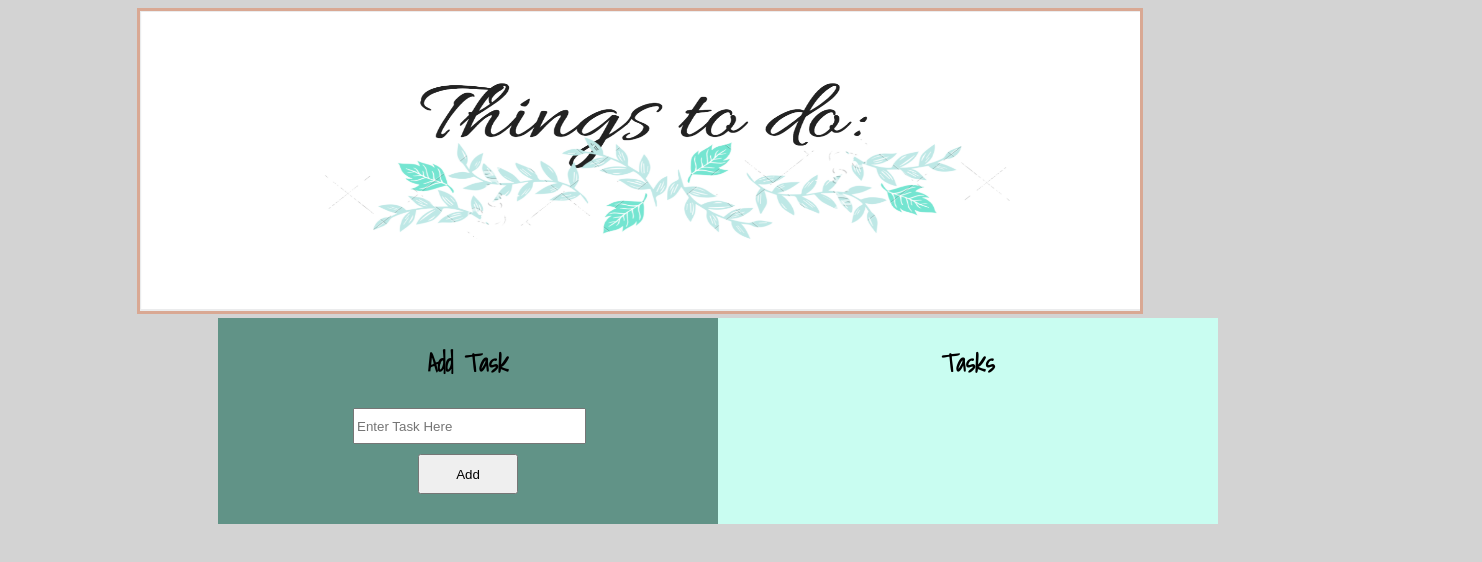
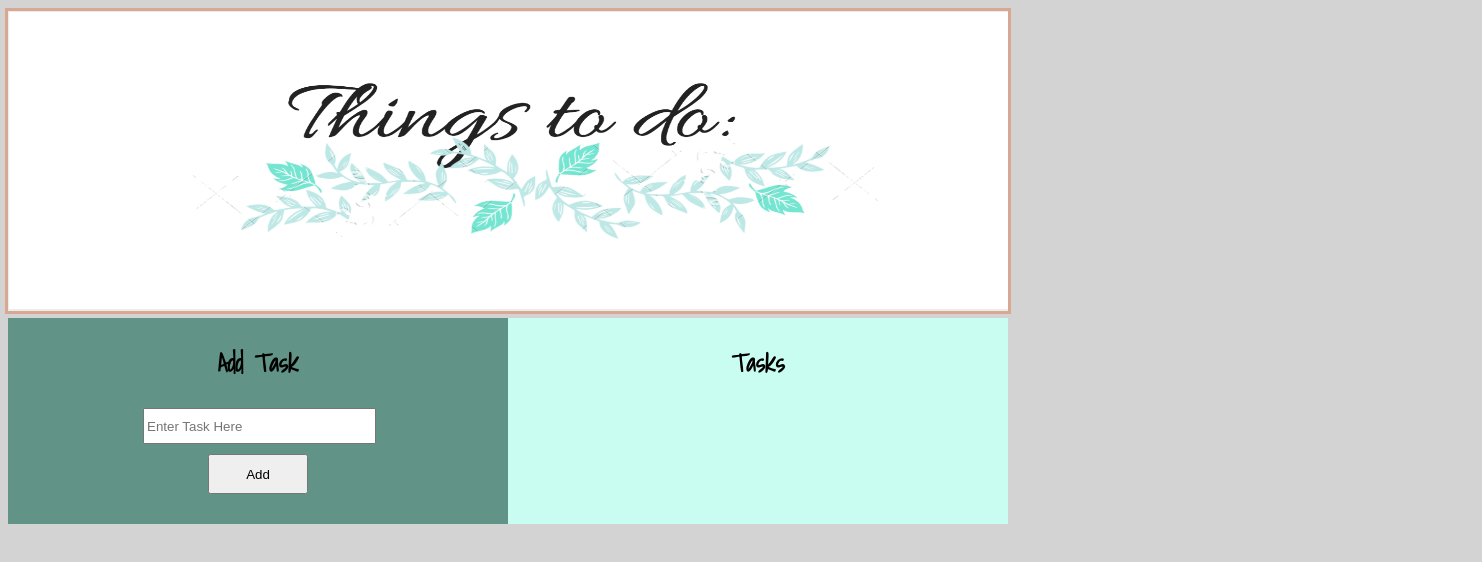
Before and after one commit to bailiebutcher21/TODOLIST, a plain HTML site: page index.html in a window 1280 px wide. Shown: the whole page, 1482 px wide, since content can reach past the window. Drawn offline with nearby package versions, Linux system fonts and the light colour scheme.

Commit message:
Fixed CSS

```diff
--- a/ToDolist.css
+++ b/ToDolist.css
@@ -1,6 +1,6 @@
 body{
-
     background-color: lightgray;
+    width:1000px;
 }
 #topimage img{
     width:1000px;
@@ -12,11 +12,11 @@ body{
 }
 #container{
     display:flex;
+    justify-content: space-around;
     width:100%;
     flex-direction: row;
     flex:1;
     align-self: stretch;
-    margin:0 210px 0 210px;
 }
 
 #add-task{
@@ -52,6 +52,3 @@ body{
     display:flex;
     justify-content: center;
 }
-#deletebutton{
-
-}
```
Also changed, not shown: index.html (+2 -0 lines).
